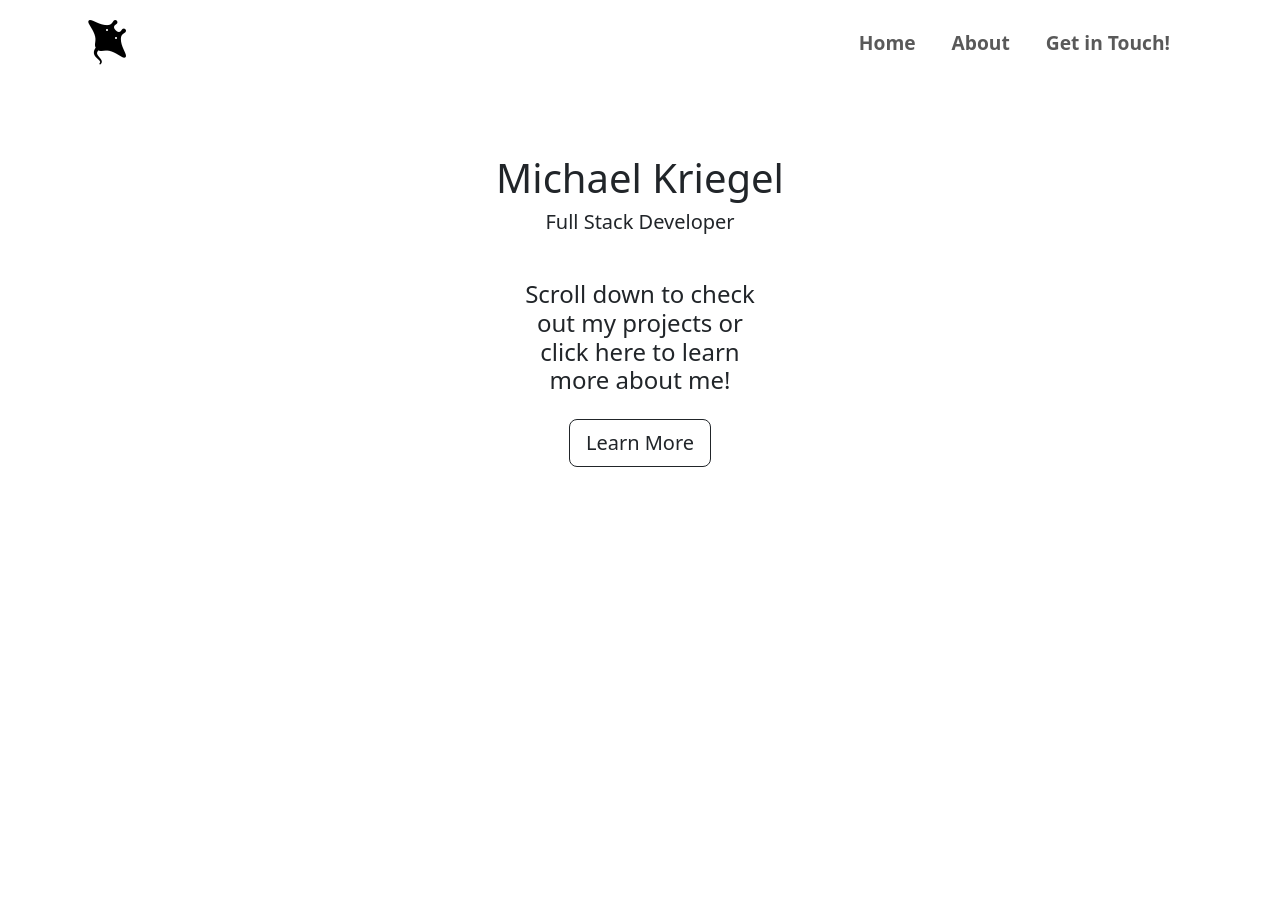
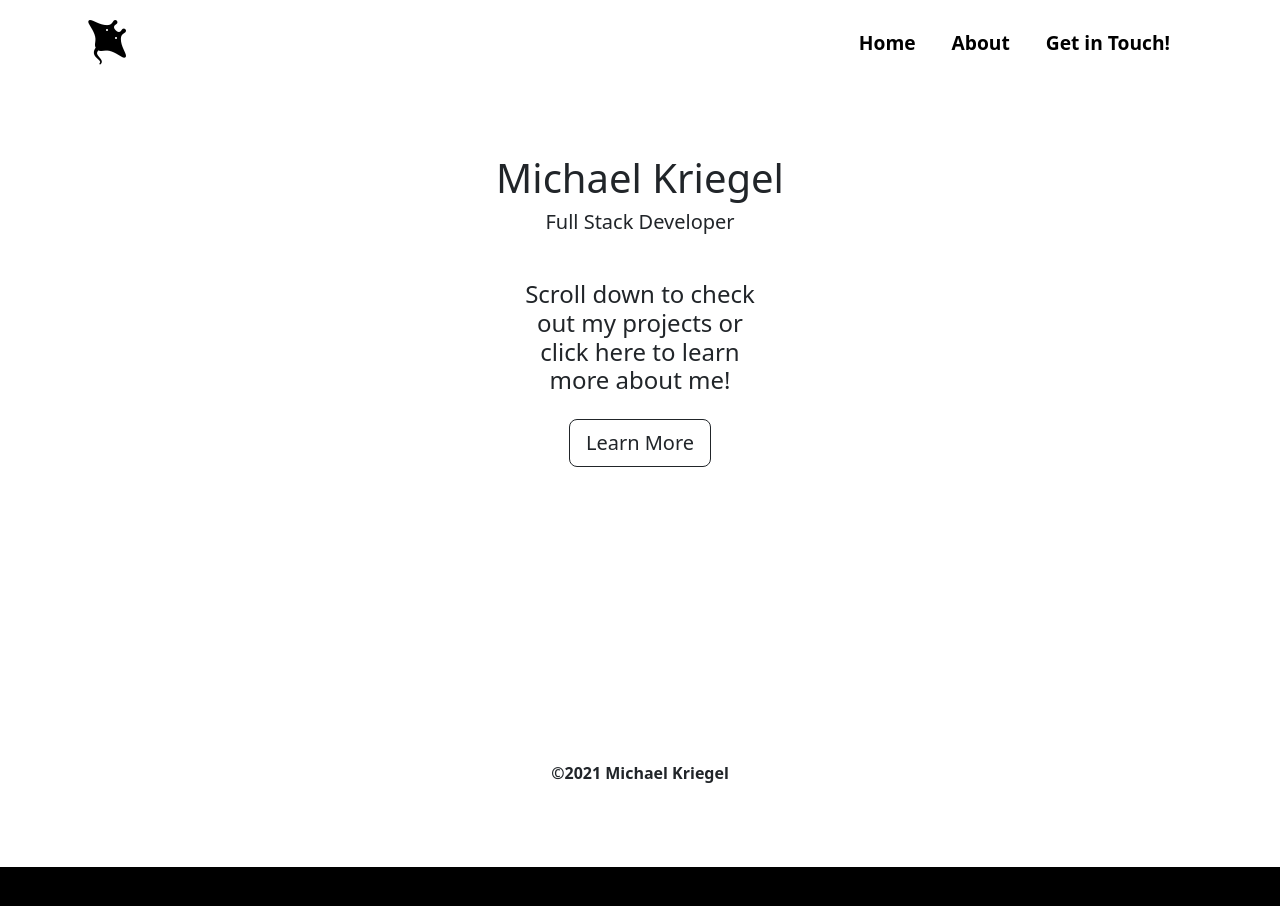
Before and after one commit to mikkrieg/portfolioUpgrade, a React (Create React App) app: page / in a window 1280 px wide. Shown: the top 906 px of the page. Before the commit the page ends 800 px from the top, so only its background shows below. Built offline with nearby package versions, Linux system fonts and the light colour scheme.

Commit message:
change scroll bar, add content

```diff
--- a/src/App.js
+++ b/src/App.js
@@ -1,7 +1,9 @@
 import React from 'react';
 import Navigation from './components/Navigation';
 import Home from './components/Home';
+import Footer from './components/Footer';
 import About from './components/About';
+import './sass/main.scss';
 import { BrowserRouter as Router, Switch, Route } from 'react-router-dom';
 
 function App() {
@@ -12,6 +14,7 @@ function App() {
         <Route path='/' exact component={Home} />
         <Route path='/about' component={About} />
       </Switch>
+      <Footer/>
     </Router>
   );
 }
--- a/src/components/Home.js
+++ b/src/components/Home.js
@@ -6,14 +6,13 @@ import './../sass/components/home.scss';
 const Home = () => {
   return(
     <>
-      <body>
       <h1>Michael Kriegel</h1>
       <h5>Full Stack Developer</h5>
       <h4>Scroll down to check out my projects or click here to learn more about me!</h4>
       <div className='text-center mt-4'>
         <Nav.Link href='/about'><Button variant='outline-dark' size='lg'>Learn More</Button></Nav.Link>
       </div>
-      </body>
+      <div className="first-block"></div>
     </>
   )
 }
--- a/src/components/Navigation.js
+++ b/src/components/Navigation.js
@@ -12,7 +12,7 @@ const Navigation = () => {
       <Container>
         <Navbar.Brand className='brand mt-3' href='/'><img src={img} alt='stingray icon'/></Navbar.Brand>
         <Navbar.Toggle aria-controls="responsive-navbar-nav" />
-          <Nav className='align-content-end mt-3'>
+          <Nav className='align-content-end mt-3' variant='dark'>
             <Nav.Link href='/'>Home</Nav.Link>
             <Nav.Link href='/about'>About</Nav.Link>
             <Nav.Link>Get in Touch!</Nav.Link>
--- /dev/null
+++ b/src/sass/animation.scss
@@ -0,0 +1,123 @@
+
+* {
+  margin: 0;
+  padding: 0;
+}
+
+body {
+  display: flex;
+  justify-content: center;
+  align-items: center;
+  width: 100%;
+  min-height: 100vh;
+  background: #000;
+  overflow: hidden;
+}
+
+.glowing {
+  position: relative;
+  min-width: 700px;
+  height: 550px;
+  margin: -150px;
+  transform-origin: right;
+  animation: colorChange 5s linear infinite;
+}
+
+.glowing:nth-child(even) {
+  transform-origin: left;
+}
+
+@keyframes colorChange {
+  0% {
+    filter: hue-rotate(0deg);
+    transform: rotate(0deg);
+  }
+  100% {
+    filter: hue-rotate(360deg);
+    transform: rotate(360deg);
+  }
+}
+
+.glowing span {
+  position: absolute;
+  top: calc(80px * var(--i));
+  left: calc(80px * var(--i));
+  bottom: calc(80px * var(--i));
+  right: calc(80px * var(--i));
+}
+
+.glowing span::before {
+  content: "";
+  position: absolute;
+  top: 50%;
+  left: -8px;
+  width: 15px;
+  height: 15px;
+  background: #f00;
+  border-radius: 50%;
+}
+
+.glowing span:nth-child(3n + 1)::before {
+  background: rgba(134,255,0,1);
+  box-shadow: 0 0 20px rgba(134,255,0,1),
+    0 0 40px rgba(134,255,0,1),
+    0 0 60px rgba(134,255,0,1),
+    0 0 80px rgba(134,255,0,1),
+    0 0 0 8px rgba(134,255,0,.1);
+}
+
+.glowing span:nth-child(3n + 2)::before {
+  background: rgba(255,214,0,1);
+  box-shadow: 0 0 20px rgba(255,214,0,1),
+    0 0 40px rgba(255,214,0,1),
+    0 0 60px rgba(255,214,0,1),
+    0 0 80px rgba(255,214,0,1),
+    0 0 0 8px rgba(255,214,0,.1);
+}
+
+.glowing span:nth-child(3n + 3)::before {
+  background: rgba(0,226,255,1);
+  box-shadow: 0 0 20px rgba(0,226,255,1),
+    0 0 40px rgba(0,226,255,1),
+    0 0 60px rgba(0,226,255,1),
+    0 0 80px rgba(0,226,255,1),
+    0 0 0 8px rgba(0,226,255,.1);
+}
+
+.glowing span:nth-child(3n + 1) {
+  animation: animate 10s alternate infinite;
+}
+
+.glowing span:nth-child(3n + 2) {
+  animation: animate-reverse 3s alternate infinite;
+}
+
+.glowing span:nth-child(3n + 3) {
+  animation: animate 8s alternate infinite;
+}
+
+@keyframes animate {
+  0% {
+    transform: rotate(180deg);
+  }
+  50% {
+    transform: rotate(0deg);
+  }
+  100% {
+    transform: rotate(360deg);
+  }
+}
+
+@keyframes animate-reverse {
+  0% {
+    transform: rotate(360deg);
+  }
+
+  50% {
+    transform: rotate(180deg);
+  }
+
+  100% {
+    transform: rotate(0deg);
+  }
+}
--- a/src/sass/components/home.scss
+++ b/src/sass/components/home.scss
@@ -16,3 +16,9 @@ h4 {
   width: 50%;
   margin: auto;
 }
+
+.first-block {
+  background-color: black;
+  margin-top: 400px;
+  height: 1000px;
+}
--- a/src/sass/components/navigation.scss
+++ b/src/sass/components/navigation.scss
@@ -1,10 +1,11 @@
 .navbar {
   height: 70px;
+  background-color: #FFF;
 
   .brand {
     font-size: 1.8em;
     padding-bottom: 10px;
-    color: #9B9580 !important;
+    color: #000 !important;
 
     &:hover {
       color: #000 !important;
@@ -16,6 +17,14 @@
     font-weight: 600;
     margin-right: 20px;
   }
+
+    a  {
+    color: #000 !important;
+
+    &:hover {
+      color: red;
+    }
+  }
 }
 
 // .brand:hover {
--- a/src/sass/main.scss
+++ b/src/sass/main.scss
@@ -1,3 +1,12 @@
 html {
   scroll-behavior: smooth;
 }
+
+body::-webkit-scrollbar {
+  width: .8em;
+}
+
+body::-webkit-scrollbar-thumb {
+  background-color: rgb(153, 149, 149);
+  outline: 1px solid rgb(153, 149, 149);
+}
```
Lines whose indentation alone changed are shown as unchanged.
